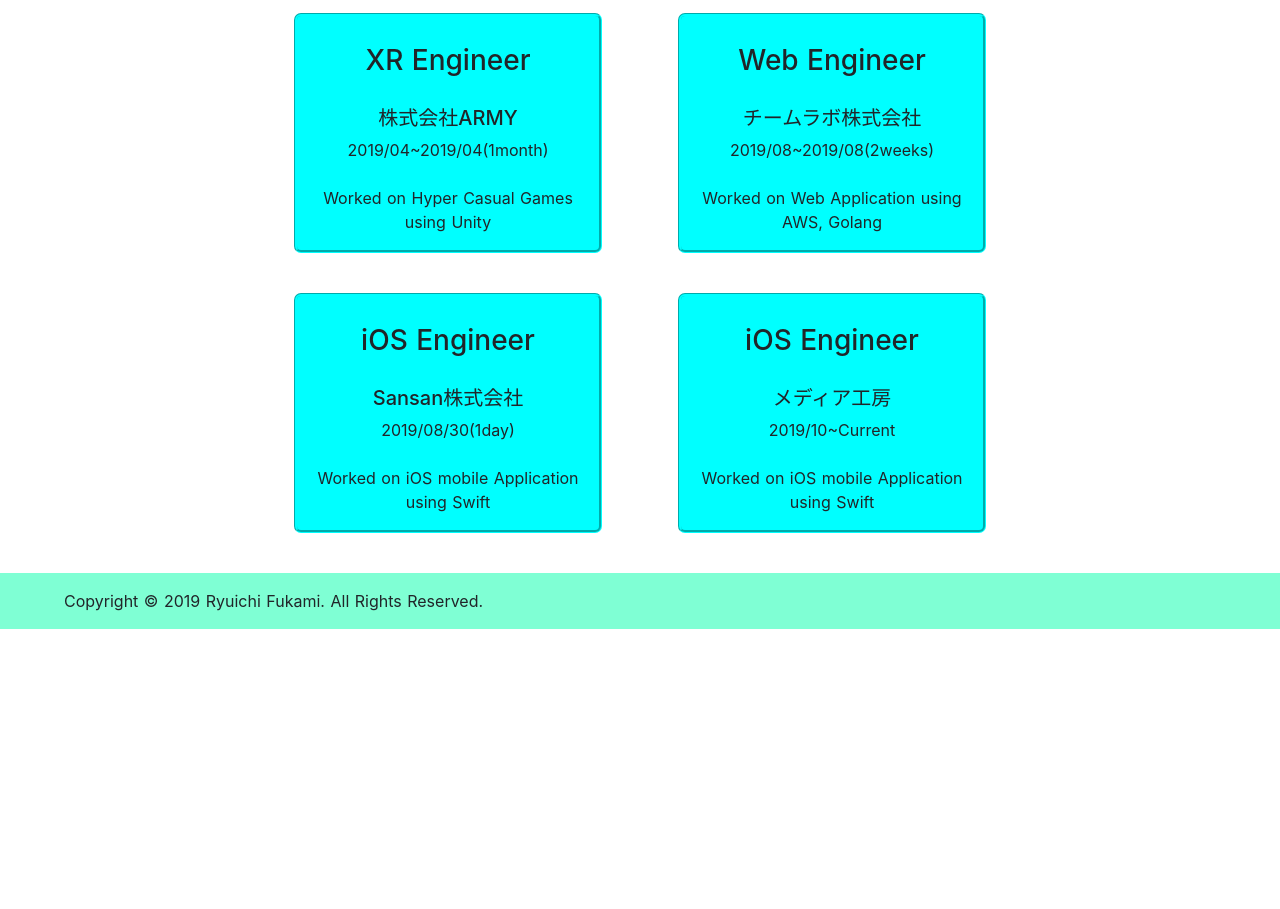
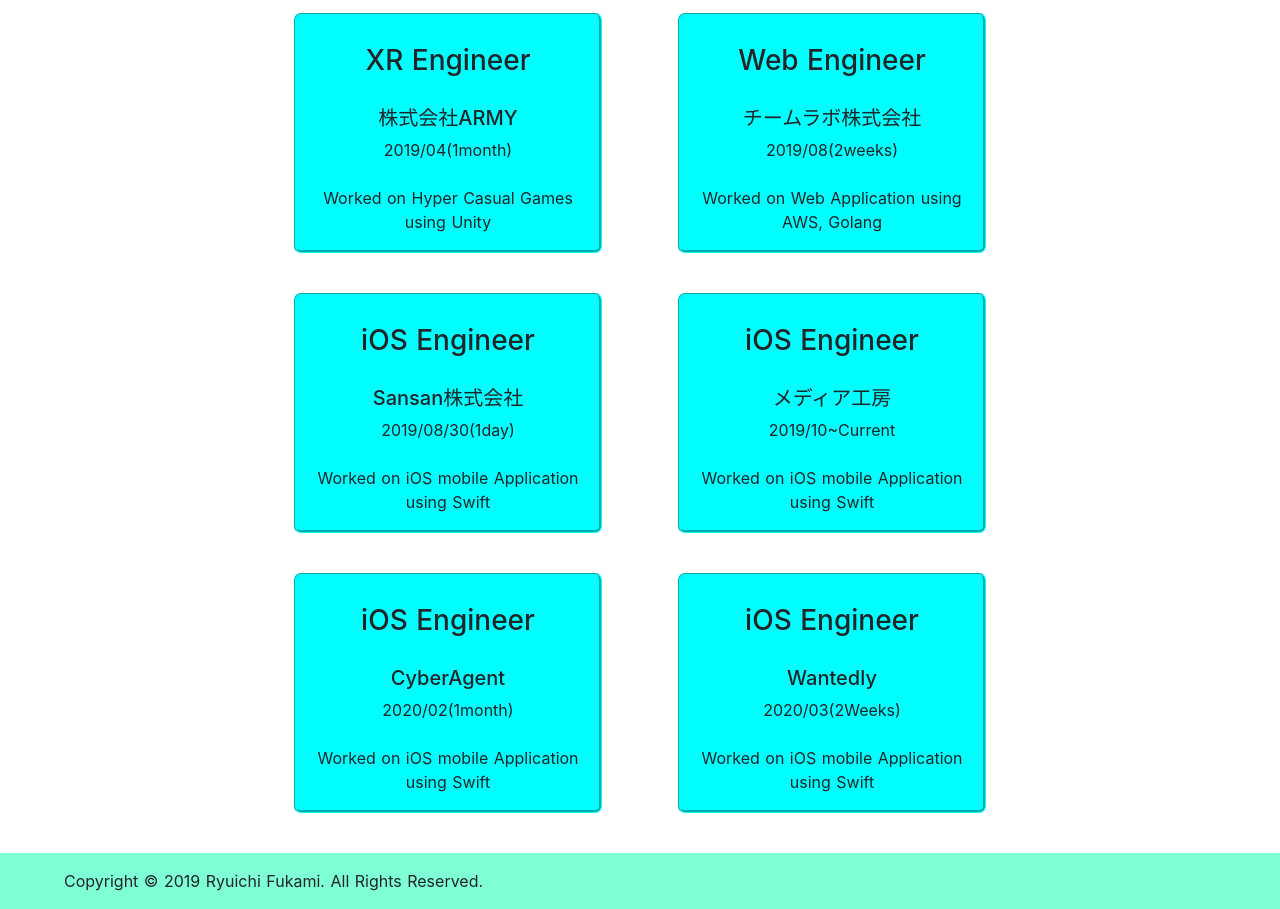
Before and after one commit to fukami421/fukami421.github.io, a Nuxt app: page /about in a window 1280 px wide. Shown: the part 1040-1949 px from the top of the page. Before the commit the page ends 1669 px from the top, so only its background shows below. Built offline with nearby package versions, Linux system fonts and the light colour scheme.

Commit message:
add company history

```diff
--- a/pages/about/index.vue
+++ b/pages/about/index.vue
@@ -80,7 +80,7 @@
         <div class="flex_area about_size">
           <div class="h3 job_kind">XR Engineer</div>
           <div class="h5">株式会社ARMY</div>
-          <div>2019/04~2019/04(1month)</div>
+          <div>2019/04(1month)</div>
           <br />
           <div>Worked on Hyper Casual Games using Unity</div>
           <div />
@@ -88,7 +88,7 @@
         <div class="flex_area about_size">
           <div class="h3 job_kind">Web Engineer</div>
           <div class="h5">チームラボ株式会社</div>
-          <div>2019/08~2019/08(2weeks)</div>
+          <div>2019/08(2weeks)</div>
           <br />
           <div>Worked on Web Application using AWS, Golang</div>
           <div />
@@ -105,6 +105,22 @@
           <div class="h3 job_kind">iOS Engineer</div>
           <div class="h5">メディア工房</div>
           <div>2019/10~Current</div>
+          <br />
+          <div>Worked on iOS mobile Application using Swift</div>
+          <div />
+        </div>
+        <div class="flex_area about_size">
+          <div class="h3 job_kind">iOS Engineer</div>
+          <div class="h5">CyberAgent</div>
+          <div>2020/02(1month)</div>
+          <br />
+          <div>Worked on iOS mobile Application using Swift</div>
+          <div />
+        </div>
+        <div class="flex_area about_size">
+          <div class="h3 job_kind">iOS Engineer</div>
+          <div class="h5">Wantedly</div>
+          <div>2020/03(2Weeks)</div>
           <br />
           <div>Worked on iOS mobile Application using Swift</div>
           <div />
```
